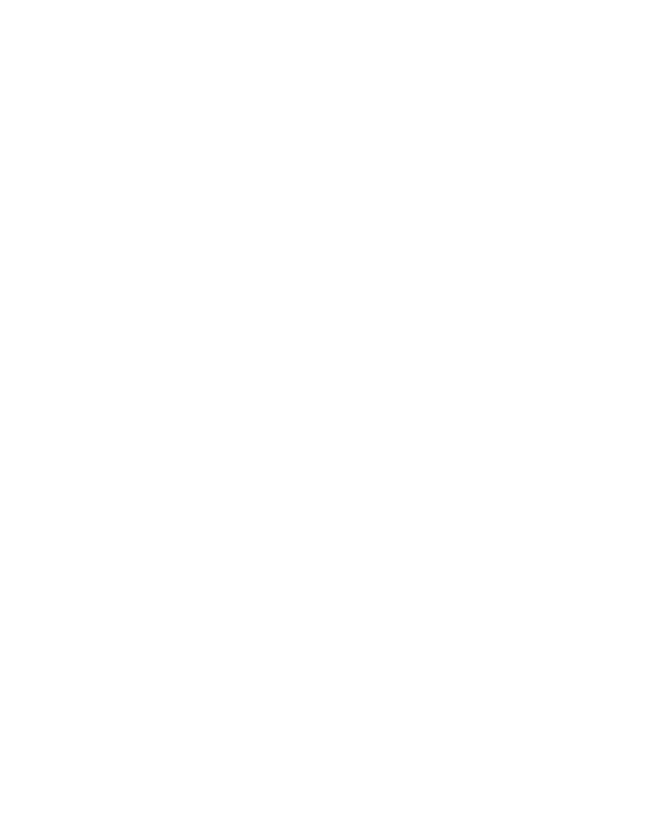
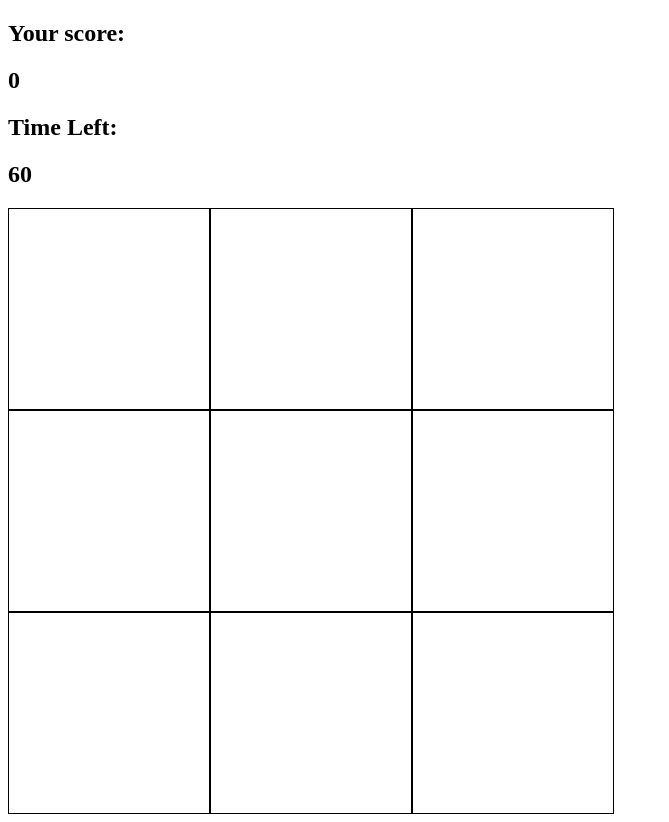
Before and after one commit to Earth-Hominid/whack-a-mole, a plain HTML site: page index.html in a window 1280 px wide. Shown: the whole page, without its empty margins (0-669 px from the left). Before the commit the page ends 800 px from the top, so only its background shows below. Drawn offline with Linux system fonts and the light colour scheme.

Commit message:
added 9 divs and intial styling

```diff
--- a/index.html
+++ b/index.html
@@ -8,6 +8,24 @@
 </head>
 <body>
 
+  <h2>Your score:</h2>
+  <h2 id="score">0</h2>
+
+  <h2>Time Left:</h2>
+  <h2 id="time-left">60</h2>
+
+  <div class="grid">
+    <div class="square" id="1"></div>
+    <div class="square" id="2"></div>
+    <div class="square" id="3"></div>
+    <div class="square" id="4"></div>
+    <div class="square" id="5"></div>
+    <div class="square" id="6"></div>
+    <div class="square" id="7"></div>
+    <div class="square" id="8"></div>
+    <div class="square" id="9"></div>
+  </div>
+
   <script src="app.js"></script>
 </body>
 </html>
--- a/styles.css
+++ b/styles.css
@@ -0,0 +1,16 @@
+.grid {
+  display: flex;
+  flex-wrap: wrap;
+  width: 606px;
+  height:606px;
+}
+
+.square {
+  height: 200px;
+  width: 200px;
+  border: solid black 1px;
+}
+
+.mole {
+  background-color: blue;
+}
```
